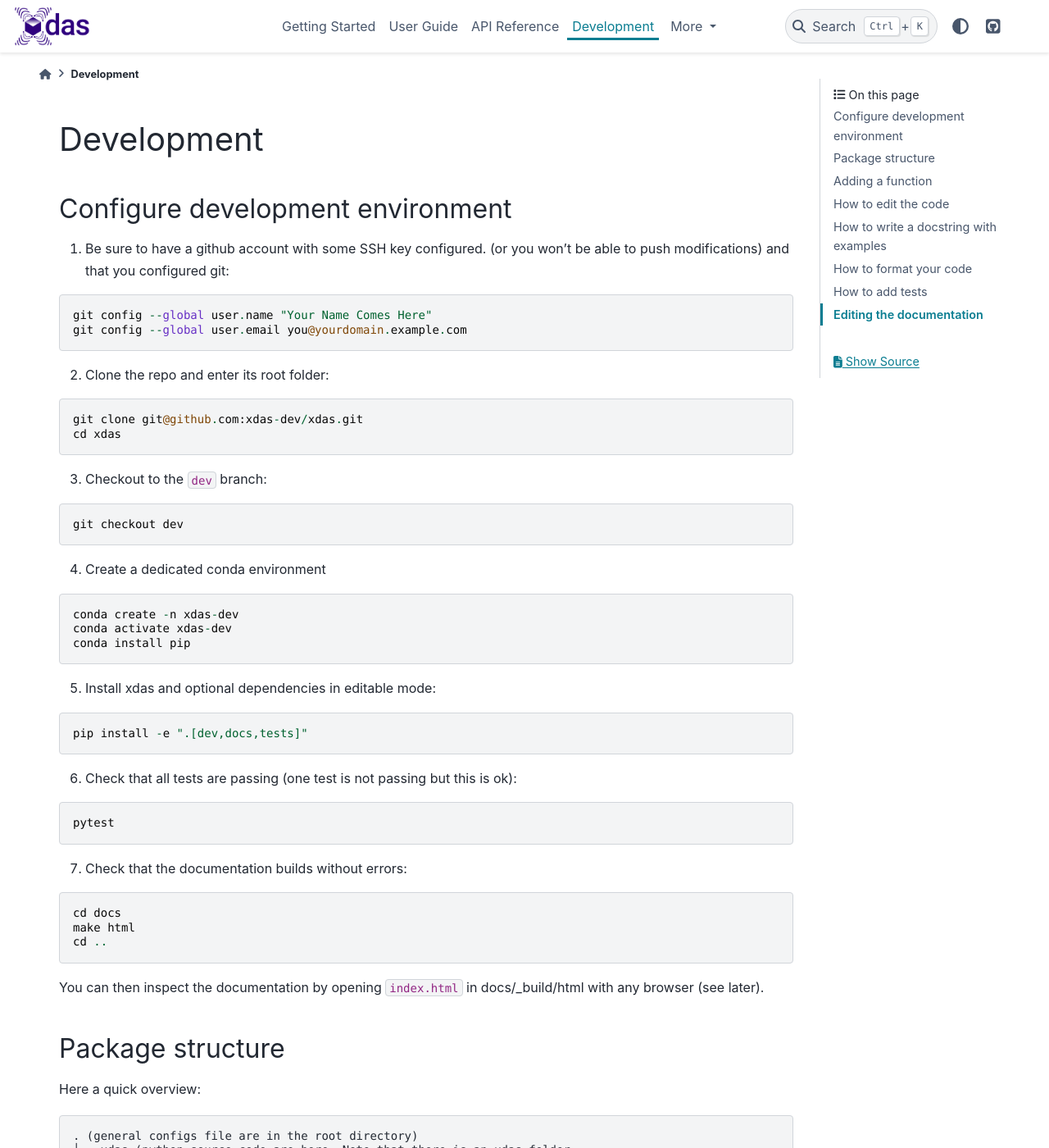
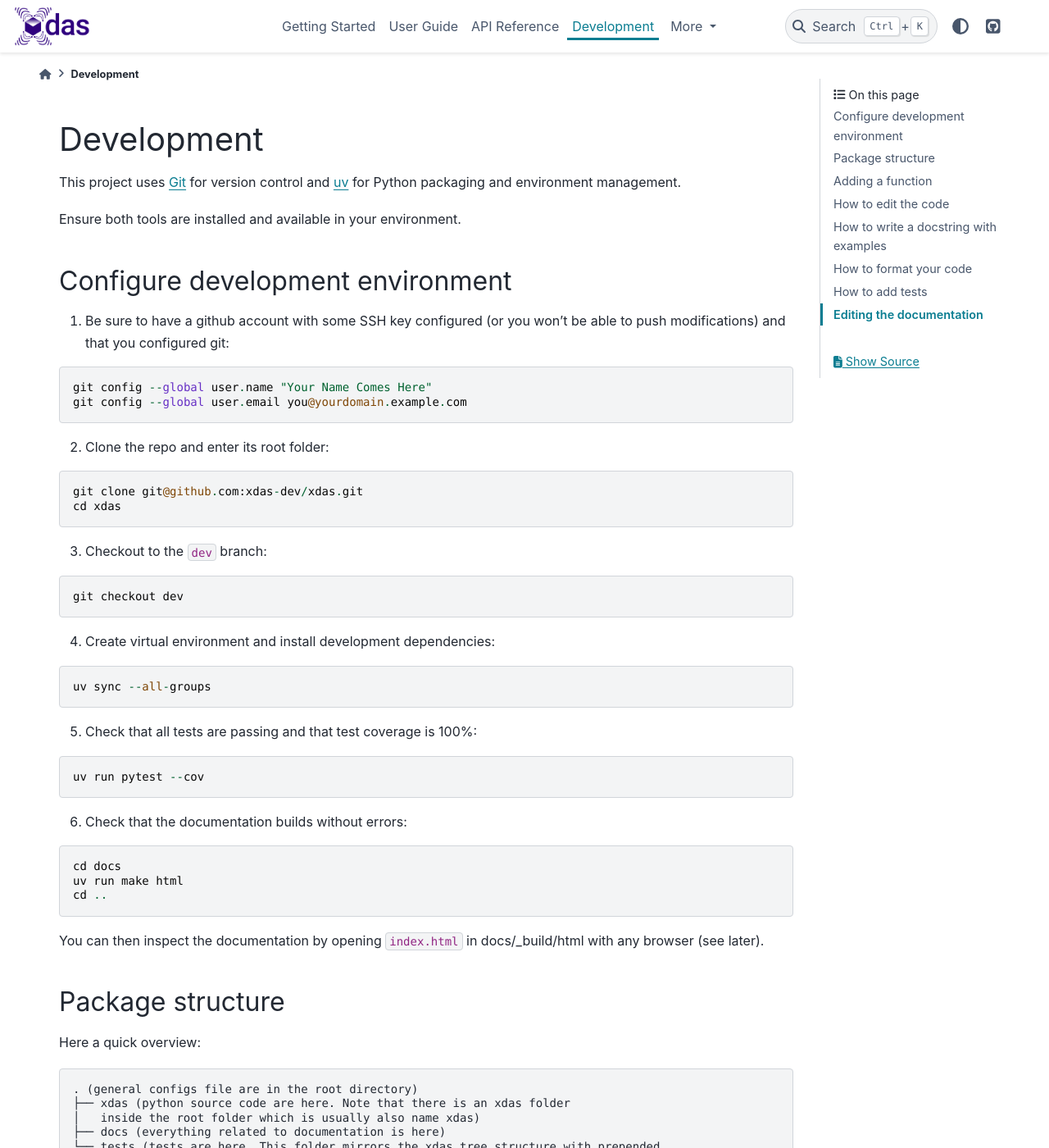
Before and after one commit to xdas-dev/xdas, a Sphinx documentation site: the page built from docs/contribute.md, in a window 1280 px wide and 1400 px high. Shown: the whole window at 82% size. Built offline with Sphinx 7.4.7 and the PyData theme 0.15.4, drawn with Linux system fonts in a browser that asks for light colours; some of the changed text lies outside the part shown.

Commit message:
Migrate dev workflow from conda to uv
Replace conda environment setup and pip install with uv-based workflow
in contribute.md. Move pytest and ruff from optional-dependencies to
uv dependency-groups, and consolidate tests group. Minor prose fixes
(typos, line wrapping) throughout the contributing guide.

````diff
--- a/docs/contribute.md
+++ b/docs/contribute.md
@@ -1,9 +1,12 @@
 # Development
+
+This project uses [Git](https://git-scm.com/) for version control and [uv](https://docs.astral.sh/uv/) for Python packaging and environment management.
+
+Ensure both tools are installed and available in your environment.
 
 ## Configure development environment
 
-1. Be sure to have a github account with some SSH key configured.
-(or you won't be able to push modifications) and that you configured git:
+1. Be sure to have a github account with some SSH key configured (or you won't be able to push modifications) and that you configured git:
 ```
 git config --global user.name "Your Name Comes Here"
 git config --global user.email you@yourdomain.example.com
@@ -20,31 +23,23 @@ cd xdas
 git checkout dev
 ```
 
-4. Create a dedicated conda environment
+4. Create virtual environment and install development dependencies:
 ```
-conda create -n xdas-dev
-conda activate xdas-dev
-conda install pip
+uv sync --all-groups
 ```
 
-5. Install xdas and optional dependencies in editable mode:
+5. Check that all tests are passing and that test coverage is 100\%:
 ```
-pip install -e ".[dev,docs,tests]"
+uv run pytest --cov
 ```
 
-6. Check that all tests are passing (one test is not passing but this is ok):
-```
-pytest
-```
-
-7. Check that the documentation builds without errors:
+6. Check that the documentation builds without errors:
 ```
 cd docs
-make html
+uv run make html
 cd ..
 ```
-You can then inspect the documentation by opening `index.html` in docs/_build/html with
-any browser (see later).
+You can then inspect the documentation by opening `index.html` in docs/_build/html with any browser (see later).
 
 ## Package structure
 
@@ -82,22 +75,19 @@ The usual workflow is:
 - publish your branch online
 - make a pull request to ask the permission to merge your code.
 
-To do this you can either use git in the [terminal](https://git-scm.com/docs/gittutorial)
-or within [VS Code](https://code.visualstudio.com/docs/sourcecontrol/overview).
+To do this you can either use git in the [terminal](https://git-scm.com/docs/gittutorial) or within [VS Code](https://code.visualstudio.com/docs/sourcecontrol/overview).
 
 
 ## How to write a docstring with examples
 
-You need to add multiline string that follows the
-[numpydoc](https://numpydoc.readthedocs.io/) style. Here an example:
+You need to add multiline string that follows the [numpydoc](https://numpydoc.readthedocs.io/) style. Here an example:
 
 ```python
 def your_function(arg1, arg2=None):
    """
    Explain in one line the main objective.
 
-   Add additional information with with as many comments as you wants. You will need
-   to wrap you code (ideally max 88 char per line).
+   Add additional information with with as many comments as you wants. You will need to wrap you code (ideally max 88 char per line).
 
    Parameters
    ----------
@@ -120,25 +110,21 @@ def your_function(arg1, arg2=None):
    return do_something_with_args(arg1, arg2)
 ```
 
-Note that the outputs of the examples will be used as tests. `pytest` will check that
-the hard coded output matches what the code actually outputs. This is a first
-quick way to add tests to your function.
+Note that the outputs of the examples will be used as tests. `pytest` will check that the hard coded output matches what the code actually outputs. This is a first quick way to add tests to your function.
 
 ## How to format your code
 
 Run (in the root xdas folder or where you are working):
 ```
-ruff check --fix && ruff format
+uv run ruff check --fix
+uv run ruff format
 ```
 
 ## How to add tests
 
 [`pytest`](https://docs.pytest.org) is used for testing.
 
-If you are working on a function in a script in `xdas/dir/file.py` then test must be
-located in `tests/dir/test_file.py`. In `pytest` each test is one function. Each function
-can check several things with the `assert` python statement. Functions
-can be grouped into classes. Bellow an example:
+If you are working on a function in a script in `xdas/dir/file.py` then test must be located in `tests/dir/test_file.py`. In `pytest` each test is one function. Each function can check several things with the `assert` python statement. Functions can be grouped into classes. Bellow an example:
 
 ```python
 import pytest
@@ -150,37 +136,30 @@ class TestMyModule:
            my_function(-1)
 ```
 
-Note that here we have one test class for the entire module (the `file.py`) but we could
-have one test class per function if those require to test a lot of things. When testing
-classes, one testing class per developed class is generally the way to go.
+Note that here we have one test class for the entire module (the `file.py`) but we could have one test class per function if those require to test a lot of things. When testing classes, one testing class per developed class is generally the way to go.
 
-The to run check that your test are passing:
+To run and check that your tests are passing:
 ```
-pytest
+uv run pytest --cov
 ```
 
-Note that VS Code as a nice
-[set of features](https://code.visualstudio.com/docs/python/testing) to run test.
+Note that VS Code has a nice [set of features](https://code.visualstudio.com/docs/python/testing) to run tests.
 
 ## Editing the documentation
 
 The documentation is written in [markdown](https://www.markdownguide.org/basic-syntax/).
 
-It uses the [MyST](https://jupyterbook.org/en/stable/content/myst.html) syntax to run
-code as if the documentation was a jupyter notebook.
+It uses the [MyST](https://jupyterbook.org/en/stable/content/myst.html) syntax to run code as if the documentation was a jupyter notebook.
 
-The simpler si probably to take inspiration from some pre-existing documentation.
+The simplest is probably to take inspiration from some pre-existing documentation.
 
-If you need some stuff to be run outside some documentation page (e.g. to generate some
-data) you can place your code at the end of the `docs/conf.py` file.
+If you need some stuff to be run outside some documentation page (e.g. to generate some data) you can place your code at the end of the `docs/conf.py` file.
 
 To build the documentation go in the docs folder an run:
 ```
-make html
+uv run make html
 ```
 
-You can then inspect the documentation by opening `index.html` in docs/_build/html with
-any browser.
+You can then inspect the documentation by opening `index.html` in docs/_build/html with any browser.
 
-Note that VS Code as an extension called Live Preview to render html. Once this extension is installed,
-right click on the `index.html` file and click on Show preview.
+Note that VS Code has an extension called Live Preview to render html. Once this extension is installed, right click on the `index.html` file and click on Show preview.
````
Also changed, not shown: other parts of docs/contribute.md (+1 -3 lines), pyproject.toml (+4 -14 lines).
